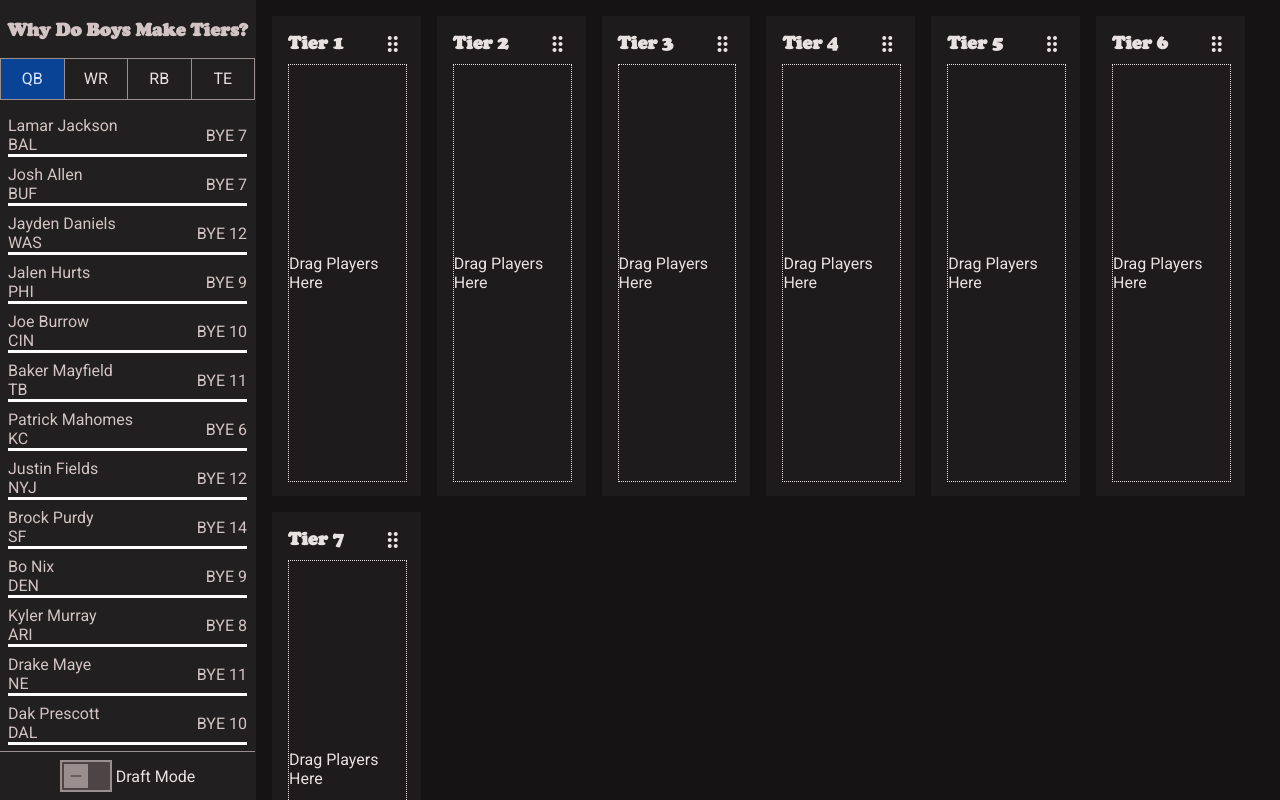
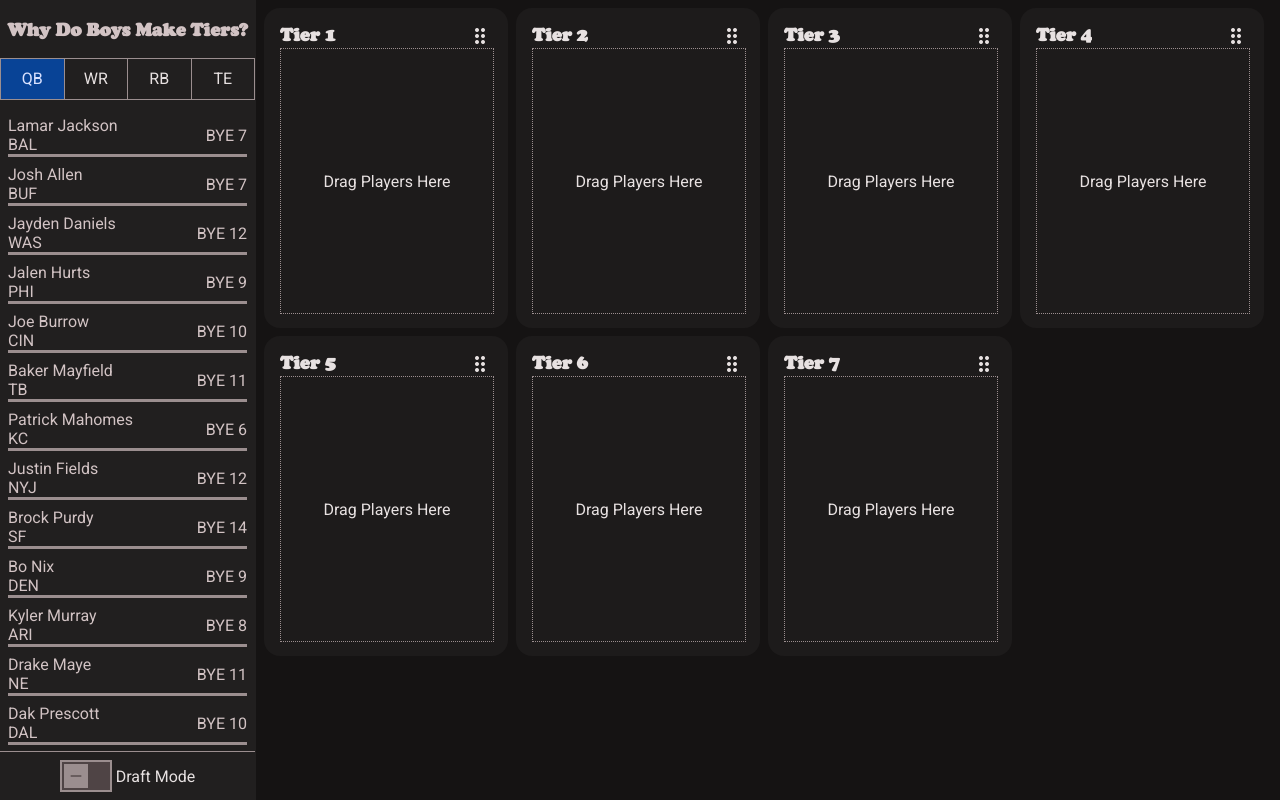
Before and after one commit to mikencorbett/wdbmt, an Angular app: page / in a window 1280 px wide. Built offline with nearby package versions, Linux system fonts and the light colour scheme.

Commit message:
some styling clean up

```diff
--- a/src/app/components/player-list/player-list.scss
+++ b/src/app/components/player-list/player-list.scss
@@ -11,7 +11,7 @@
     justify-content: space-between;
     align-items: center;
     width: 100%;
-    border-bottom: solid white;
+    border-bottom: solid var(--mat-sys-outline);
     margin-top: .5rem;
     .name-container {
       display: flex;
@@ -20,7 +20,7 @@
   }
 
   &__empty {
-    border: dotted 1px;
+    border: dotted 1px var(--mat-sys-outline);
     justify-content: center;
     align-items: center;
   }
--- a/src/app/components/tier-manager/tier-manager.scss
+++ b/src/app/components/tier-manager/tier-manager.scss
@@ -1,15 +1,15 @@
 .tier-manager-container {
-  padding: 1rem;
+  padding: .5rem;
   display: flex;
   flex-flow: row wrap;
-  gap: 1rem;
+  gap: .5rem;
 
   &__item {
     display: flex;
     flex-direction: column;
-    min-height: 30rem;
-    flex-basis: 15%;
-    gap: .5rem;
+    flex: 0 0 calc(25% - 0.5rem); // subtract gaps
+    border-radius: 1rem;
+    min-height: 20rem;
 
     &--header {
       display: flex;
```
